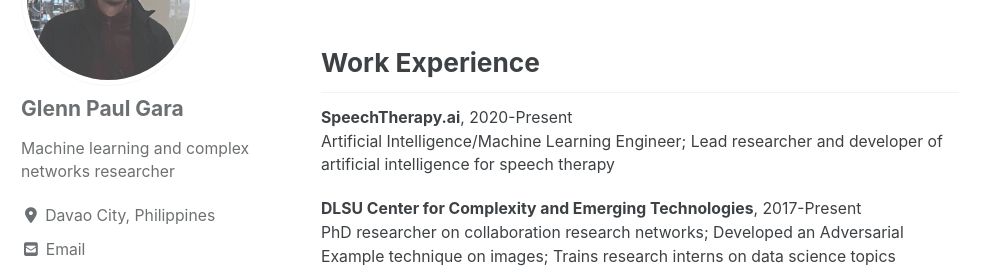
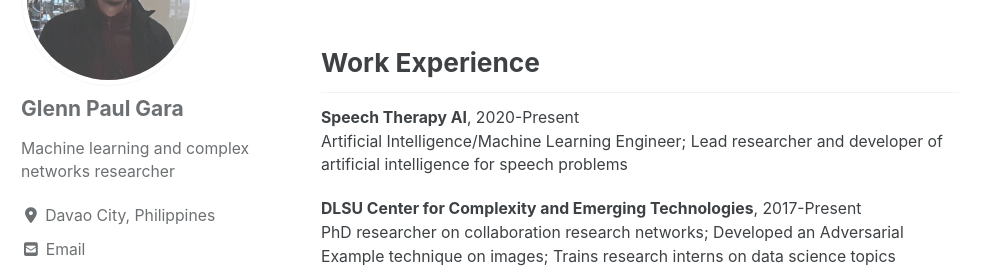
Before and after one commit to glenngara/glenngara.github.io, a Jekyll site: the page built from _pages/cv.md, in a window 1280 px wide and 900 px high, scrolled down 335 px. Shown: the part 152-427 px from the top of the window, without its empty margins (0-986 px from the left). Built offline with Jekyll 4.4.1, drawn with Linux system fonts in a browser that asks for light colours; cached includes are drawn as plain includes; nearby versions of some CDN libraries.

Commit message:
updated some page

```diff
--- a/_pages/cv.md
+++ b/_pages/cv.md
@@ -19,8 +19,8 @@ University of Southeastern Philippines, Davao City, Philippines
 
 Work Experience
 ------
-**SpeechTherapy.ai**, 2020-Present
-Artificial Intelligence/Machine Learning Engineer; Lead researcher and developer of artificial intelligence for speech therapy
+**Speech Therapy AI**, 2020-Present
+Artificial Intelligence/Machine Learning Engineer; Lead researcher and developer of artificial intelligence for speech problems
 
 **DLSU Center for Complexity and Emerging Technologies**, 2017-Present
 PhD researcher on collaboration research networks; Developed an Adversarial Example technique on images; Trains research interns on data science topics
```
Also changed, not shown: _pages/home.md (+1 -1 lines).
